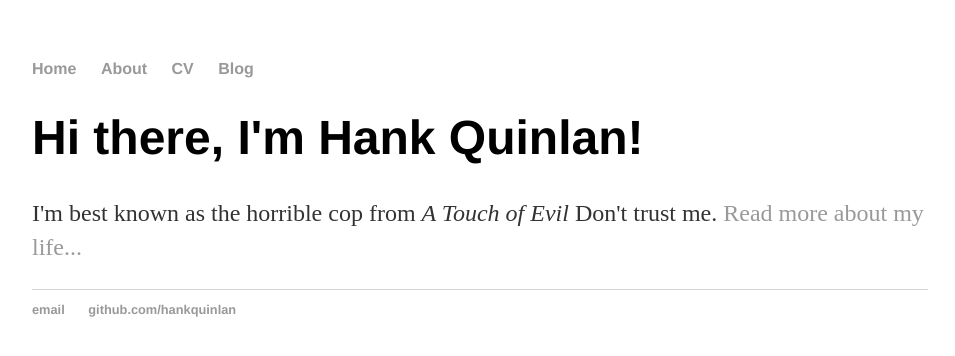
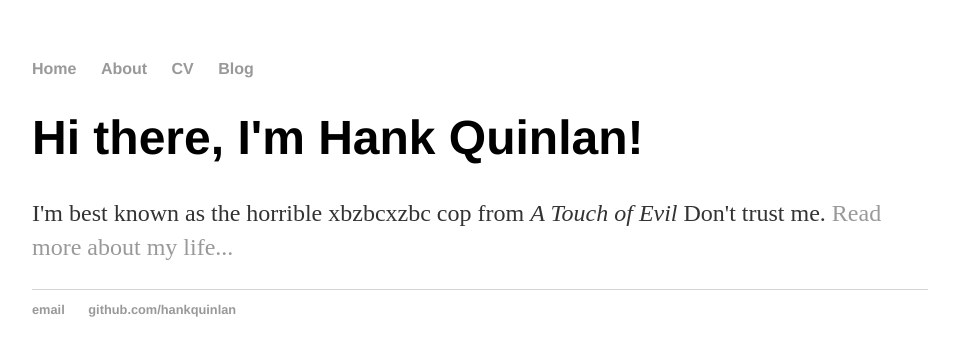
Before and after one commit to a1divya/a1divya.github.io, a plain HTML site: page index.html in a window 1280 px wide. Shown: the whole page, without its empty margins (160-1115 px from the left). Drawn offline with Linux system fonts and the light colour scheme.

Commit message:
Update index.html
bmbnxzbcnmz

```diff
--- a/index.html
+++ b/index.html
@@ -17,7 +17,7 @@
 		<div class="container">
     		<div class="blurb">
         		<h1>Hi there, I'm Hank Quinlan!</h1>
-				<p>I'm best known as the horrible cop from <em>A Touch of Evil</em> Don't trust me. <a href="/about">Read more about my life...</a></p>
+				<p>I'm best known as the horrible xbzbcxzbc cop from <em>A Touch of Evil</em> Don't trust me. <a href="/about">Read more about my life...</a></p>
     		</div><!-- /.blurb -->
 		</div><!-- /.container -->
 		<footer>
```
